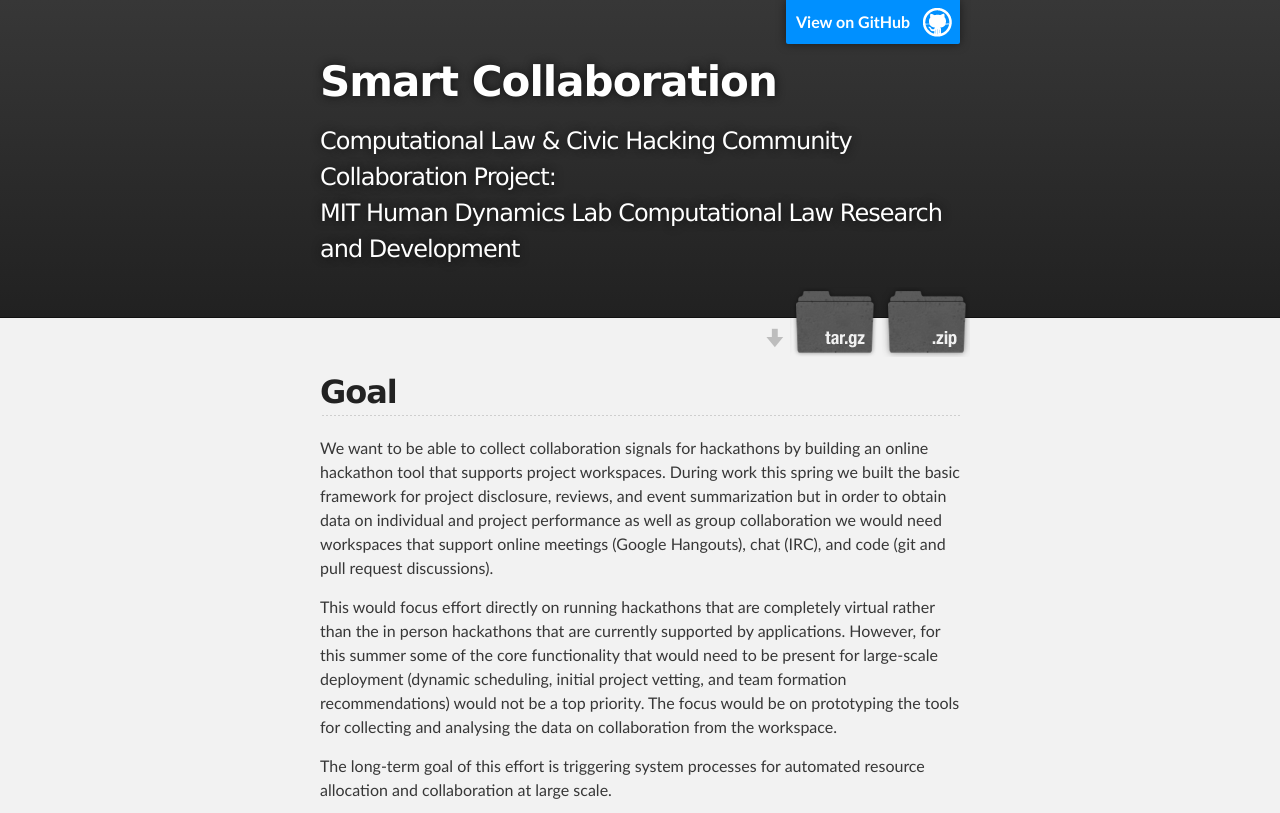
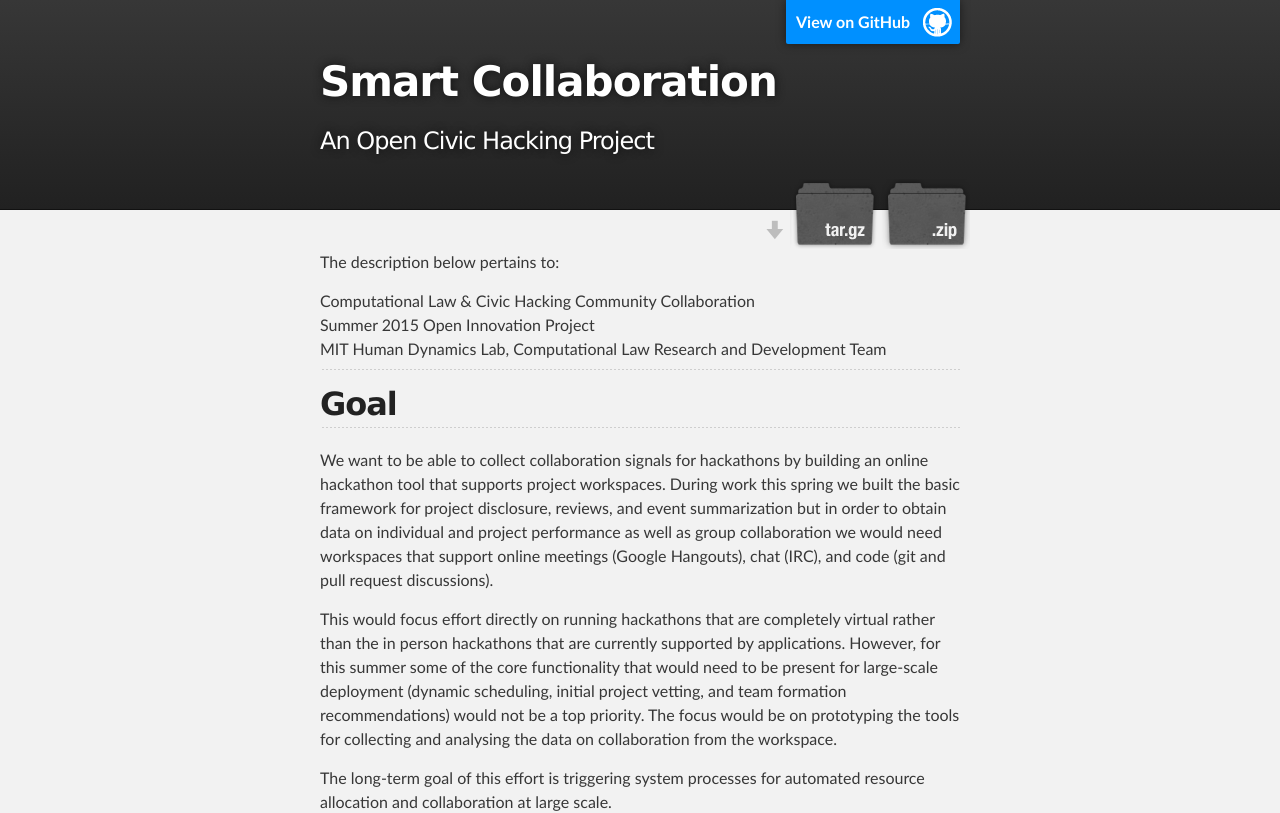
Before and after one commit to ConnectionScience/hangout-collaboration-scoring, a plain HTML site: page index.html in a window 1280 px wide. Shown: the top 813 px of the page. Drawn offline with Linux system fonts and the light colour scheme.

Commit message:
Update index.html

```diff
--- a/index.html
+++ b/index.html
@@ -4,7 +4,7 @@
   <head>
     <meta charset='utf-8'>
     <meta http-equiv="X-UA-Compatible" content="chrome=1">
-    <meta name="description" content="Smart Collaboration : Another Fine Summer Project by the MIT Human Dynamics Lab Computational Law Research and Development">
+    <meta name="description" content="Community Collaboration : Online Hackathons ">
 
     <link rel="stylesheet" type="text/css" media="screen" href="stylesheets/stylesheet.css">
 
@@ -19,7 +19,7 @@
           <a id="forkme_banner" href="https://github.com/ConnectionScience/hangout-collaboration-scoring">View on GitHub</a>
 
           <h1 id="project_title">Smart Collaboration</h1>
-          <h2 id="project_tagline">Computational Law & Civic Hacking Community Collaboration Project: <br> MIT Human Dynamics Lab Computational Law Research and Development</h2>
+          <h2 id="project_tagline">An Open Civic Hacking Project</h2>
 
             <section id="downloads">
               <a class="zip_download_link" href="https://github.com/ConnectionScience/hangout-collaboration-scoring/zipball/master">Download this project as a .zip file</a>
@@ -31,6 +31,13 @@
     <!-- MAIN CONTENT -->
     <div id="main_content_wrap" class="outer">
       <section id="main_content" class="inner">
+
+        The description below pertains to:
+        <p>
+
+        </p> Computational Law & Civic Hacking Community Collaboration <br>
+        Summer 2015 Open Innovation Project <br> MIT Human Dynamics Lab, Computational Law Research and Development Team
+        <hr>
         <h2>
 <a id="goal" class="anchor" href="#goal" aria-hidden="true"><span class="octicon octicon-link"></span></a>Goal</h2>
 
```
